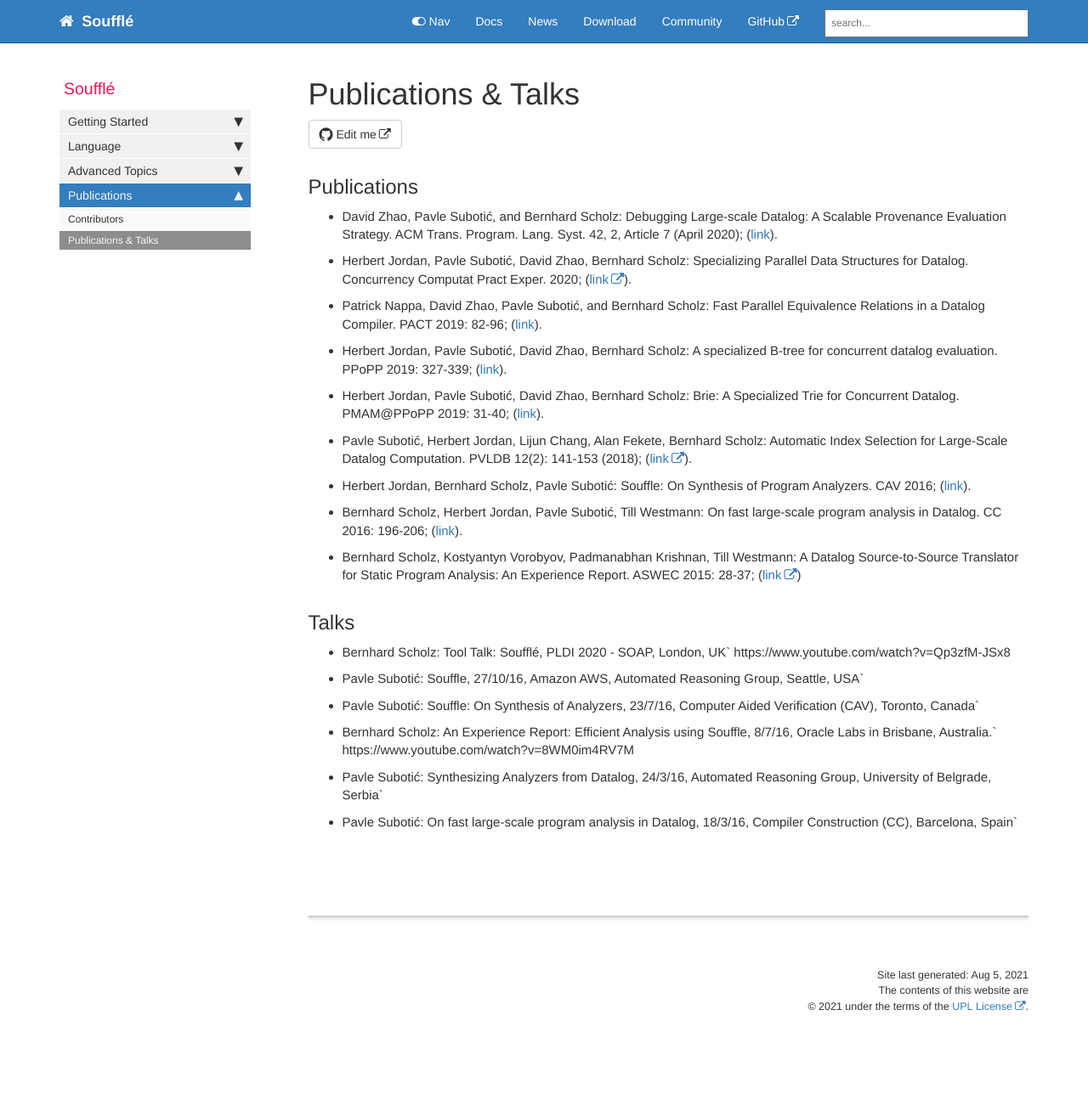
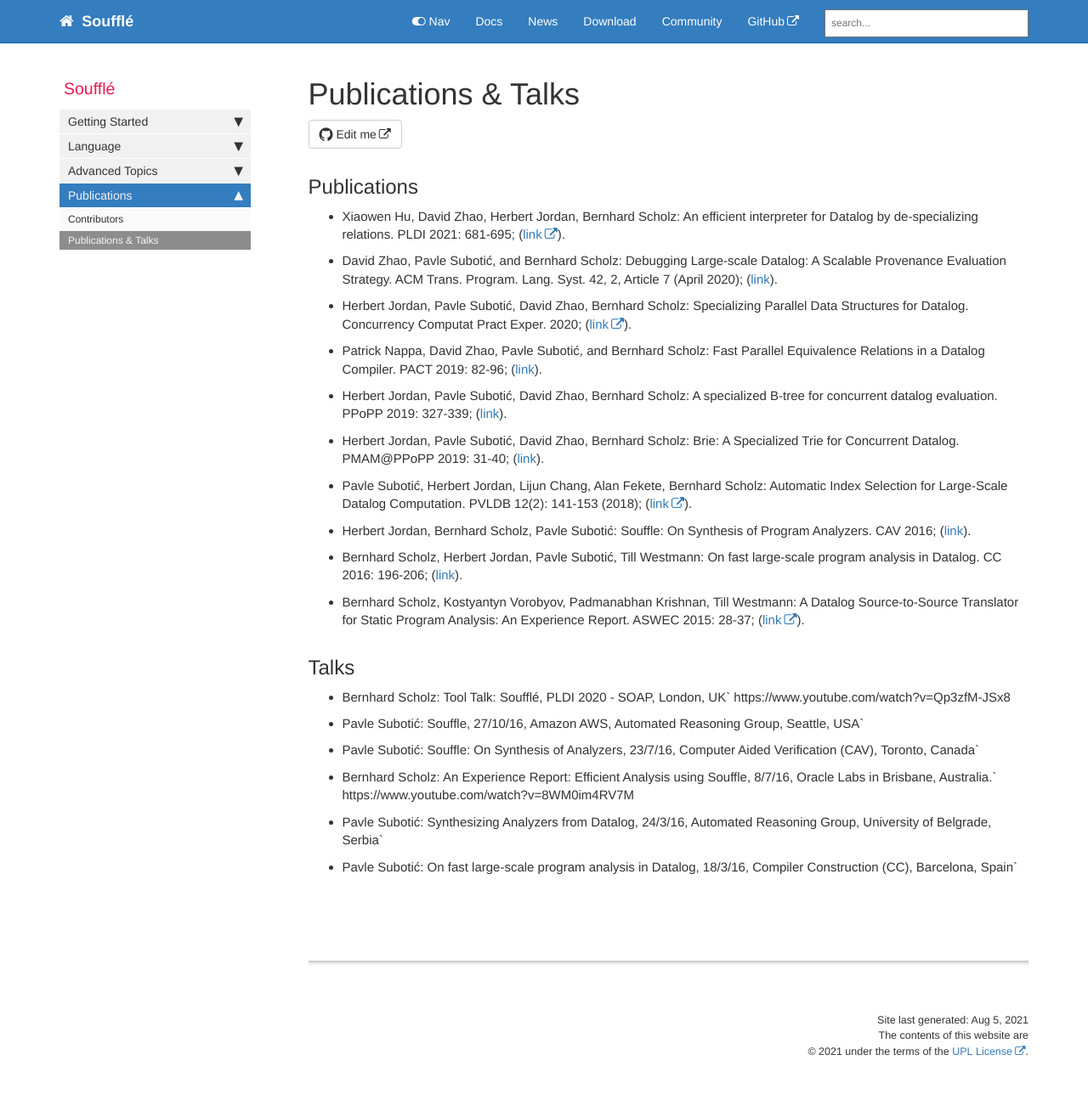
Before and after one commit to souffle-lang/souffle-lang.github.io, a Jekyll site: the page built from pages/docs/publications.md, in a window 1280 px wide. Shown: the whole page at 85% size. Built offline with Jekyll 4.4.1, drawn with Linux system fonts in a browser that asks for light colours; comment, search, counter and statistics services are not loaded; before the commit the page ends 1255 px from its top, so only the background shows below that.

Commit message:
Update publications.md

```diff
--- a/pages/docs/publications.md
+++ b/pages/docs/publications.md
@@ -6,6 +6,8 @@ folder: docs
 toc: false
 ---
 ## Publications
+ * Xiaowen Hu, David Zhao, Herbert Jordan, Bernhard Scholz:
+An efficient interpreter for Datalog by de-specializing relations. PLDI 2021: 681-695; ([link](https://dl.acm.org/doi/10.1145/3453483.3454070)).
  * David Zhao, Pavle Subotić, and Bernhard Scholz:
 Debugging Large-scale Datalog: A Scalable Provenance Evaluation Strategy. ACM Trans. Program. Lang. Syst. 42, 2, Article 7 (April 2020); ([link](/pdf/toplas20.pdf)).
  * Herbert Jordan, Pavle Subotić, David Zhao, Bernhard Scholz:
@@ -19,7 +21,7 @@ Brie: A Specialized Trie for Concurrent Datalog. PMAM@PPoPP 2019: 31-40; ([link]
  * Pavle Subotić, Herbert Jordan, Lijun Chang, Alan Fekete, Bernhard Scholz: Automatic Index Selection for Large-Scale Datalog Computation. PVLDB 12(2): 141-153 (2018); ([link](http://www.vldb.org/pvldb/vol12/p141-subotic.pdf)).
  * Herbert Jordan, Bernhard Scholz, Pavle Subotić: Souffle: On Synthesis of Program Analyzers. CAV 2016; ([link](/pdf/cav16.pdf)).
  * Bernhard Scholz, Herbert Jordan, Pavle Subotić, Till Westmann: On fast large-scale program analysis in Datalog. CC 2016: 196-206; ([link](/pdf/cc.pdf)).
- * Bernhard Scholz, Kostyantyn Vorobyov, Padmanabhan Krishnan, Till Westmann: A Datalog Source-to-Source Translator for Static Program Analysis: An Experience Report. ASWEC 2015: 28-37; ([link](https://ieeexplore.ieee.org/document/7365791/))
+ * Bernhard Scholz, Kostyantyn Vorobyov, Padmanabhan Krishnan, Till Westmann: A Datalog Source-to-Source Translator for Static Program Analysis: An Experience Report. ASWEC 2015: 28-37; ([link](https://ieeexplore.ieee.org/document/7365791/)).
 
 ## Talks
  * Bernhard Scholz: Tool Talk: Soufflé, PLDI 2020 - SOAP, London, UK` https://www.youtube.com/watch?v=Qp3zfM-JSx8
```
